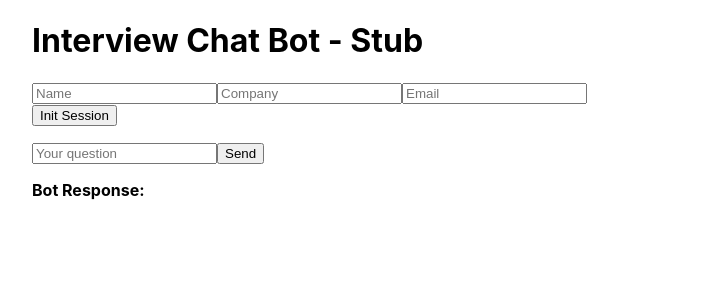
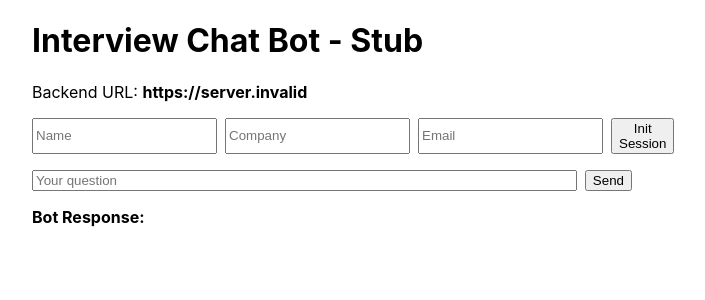
Before and after one commit to GuillaumeGateau/interview-chat-frontend, a React (Create React App) app: page / in a window 1280 px wide. Shown: the top 300 px of the page, without its empty margins (308-1013 px from the left). Built offline with nearby package versions, Linux system fonts and the light colour scheme; no server answers.

Commit message:
added heroku support

```diff
--- a/package.json
+++ b/package.json
@@ -2,20 +2,22 @@
   "name": "interview-chat-frontend",
   "version": "0.1.0",
   "private": true,
+  "engines": {},
   "dependencies": {
     "@babel/plugin-proposal-private-property-in-object": "^7.21.11",
     "@emotion/react": "^11.14.0",
     "@emotion/styled": "^11.14.0",
     "@mui/material": "^6.3.0",
-    "cra-template": "1.2.0",
     "react": "^19.0.0",
     "react-dom": "^19.0.0",
     "react-scripts": "5.0.1",
+    "serve": "^14.2.0",
     "web-vitals": "^4.2.4"
   },
   "scripts": {
     "start": "react-scripts start",
     "build": "react-scripts build",
+    "heroku-postbuild": "npm run build",
     "test": "react-scripts test",
     "eject": "react-scripts eject"
   },
--- a/src/App.js
+++ b/src/App.js
@@ -1,4 +1,11 @@
 import React, { useState } from 'react';
+
+// If you prefer, you can hardcode the Heroku URL:
+// const BACKEND_URL = "https://interview-chat-backend-7c56a0b748e1.herokuapp.com";
+
+// Otherwise, dynamically decide based on environment or environment variables:
+const BACKEND_URL =
+  process.env.REACT_APP_BACKEND_URL || "http://localhost:5000";
 
 function App() {
   const [name, setName] = useState("");
@@ -9,7 +16,8 @@ function App() {
   const [botResponse, setBotResponse] = useState("");
 
   const handleInitSession = async () => {
-    const response = await fetch("http://localhost:5000/api/v1/session/init", {
+    try {
+      const response = await fetch(`${BACKEND_URL}/api/v1/session/init`, {
         method: "POST",
         headers: { "Content-Type": "application/json" },
         body: JSON.stringify({ name, company, email })
@@ -17,6 +25,9 @@ function App() {
       const data = await response.json();
       setSessionToken(data.sessionToken);
       console.log("Session token:", data.sessionToken);
+    } catch (error) {
+      console.error("Error initializing session:", error);
+    }
   };
 
   const handleChat = async () => {
@@ -25,7 +36,8 @@ function App() {
       return;
     }
 
-    const response = await fetch("http://localhost:5000/api/v1/chat", {
+    try {
+      const response = await fetch(`${BACKEND_URL}/api/v1/chat`, {
         method: "POST",
         headers: { "Content-Type": "application/json" },
         body: JSON.stringify({
@@ -35,37 +47,54 @@ function App() {
       });
       const data = await response.json();
       setBotResponse(data.response);
+    } catch (error) {
+      console.error("Error during chat request:", error);
+    }
   };
 
   return (
     <div style={{ maxWidth: "600px", margin: "20px auto" }}>
       <h1>Interview Chat Bot - Stub</h1>
-      <div style={{ marginBottom: "1rem" }}>
+      <p>
+        Backend URL: <strong>{BACKEND_URL}</strong>
+      </p>
+
+      {/* Session Init Form */}
+      <div style={{ marginBottom: "1rem", display: "flex", gap: "0.5rem" }}>
         <input
           placeholder="Name"
           value={name}
-          onChange={(e) => setName(e.target.value)} />
+          onChange={(e) => setName(e.target.value)}
+        />
         <input
           placeholder="Company"
           value={company}
-          onChange={(e) => setCompany(e.target.value)} />
+          onChange={(e) => setCompany(e.target.value)}
+        />
         <input
           placeholder="Email"
           value={email}
-          onChange={(e) => setEmail(e.target.value)} />
+          onChange={(e) => setEmail(e.target.value)}
+        />
         <button onClick={handleInitSession}>Init Session</button>
       </div>
 
-      <div style={{ marginBottom: "1rem" }}>
+      {/* Chat Message Form */}
+      <div style={{ marginBottom: "1rem", display: "flex", gap: "0.5rem" }}>
         <input
           placeholder="Your question"
           value={userMessage}
-          onChange={(e) => setUserMessage(e.target.value)} />
+          onChange={(e) => setUserMessage(e.target.value)}
+          style={{ flex: 1 }}
+        />
         <button onClick={handleChat}>Send</button>
       </div>
 
+      {/* Display Bot Response */}
       <div>
-        <p><strong>Bot Response:</strong> {botResponse}</p>
+        <p>
+          <strong>Bot Response:</strong> {botResponse}
+        </p>
       </div>
     </div>
   );
```
Also changed, not shown: 1 other file (tests, documents, lock files or other folders). Lines whose indentation alone changed are shown as unchanged.
